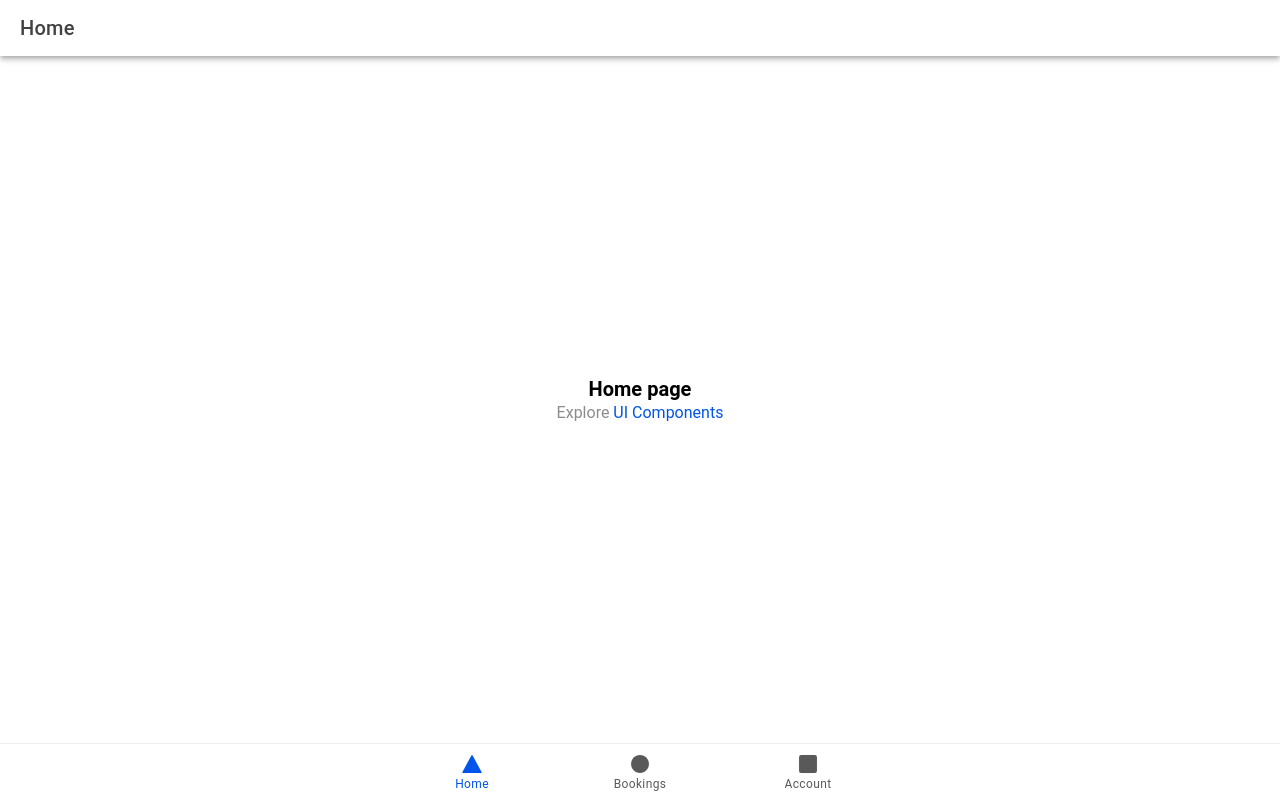
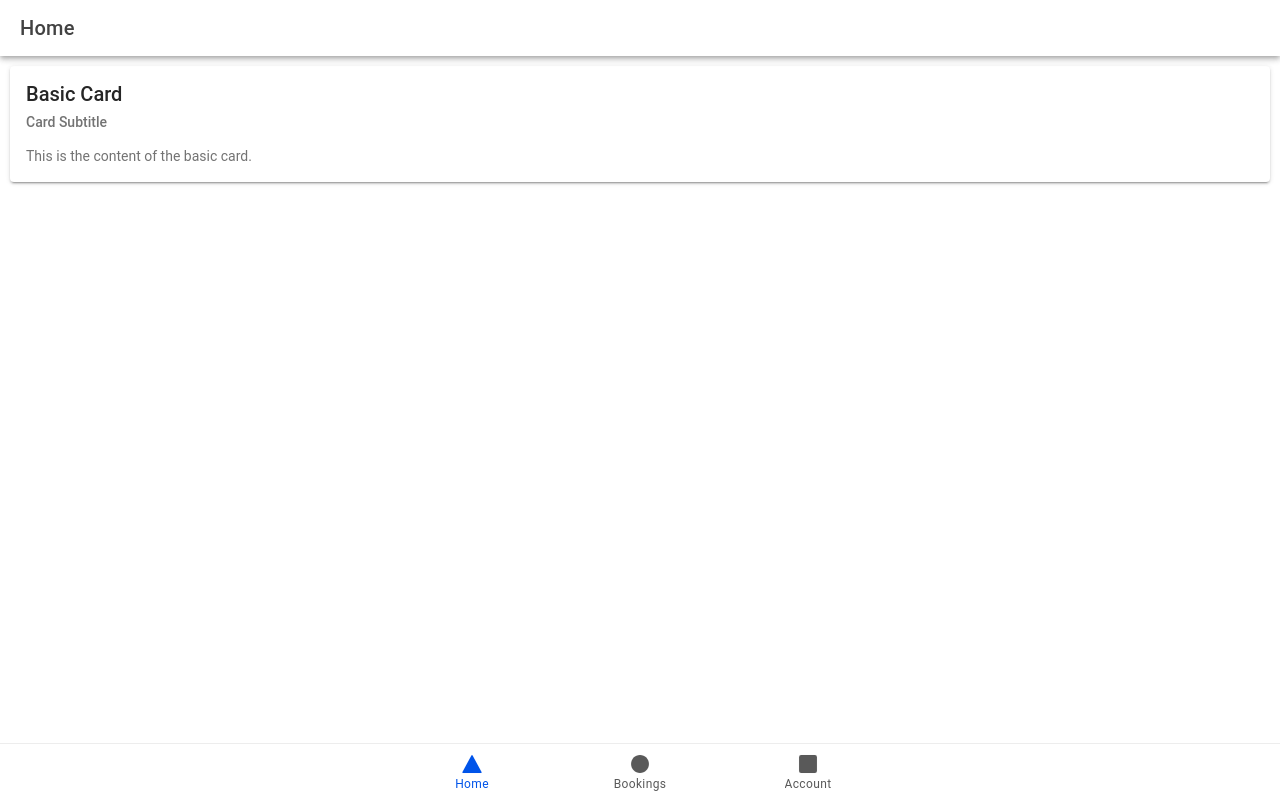
Before and after one commit to Tedeyy/Fetch-App, a React (Vite) app: page /Home in a window 1280 px wide. Built offline with nearby package versions, Linux system fonts and the light colour scheme.

Commit message:
added basic card

```diff
--- a/src/pages/home.tsx
+++ b/src/pages/home.tsx
@@ -1,5 +1,8 @@
 import { IonContent, IonHeader, IonPage, IonTitle, IonToolbar } from '@ionic/react';
-import ExploreContainer from '../components/ExploreContainer';
+import {
+    IonCard, IonCardContent, IonCardHeader, IonCardSubtitle, IonCardTitle
+} from '@ionic/react';
+
 import '../assets/css/home.css';
 
 const Tab1: React.FC = () => {
@@ -16,7 +19,15 @@ const Tab1: React.FC = () => {
             <IonTitle size="large">Home</IonTitle>
           </IonToolbar>
         </IonHeader>
-        <ExploreContainer name="Home page" />
+        <IonCard>
+          <IonCardHeader>
+            <IonCardTitle>Basic Card</IonCardTitle>
+            <IonCardSubtitle>Card Subtitle</IonCardSubtitle>
+          </IonCardHeader>
+          <IonCardContent>
+            <p>This is the content of the basic card.</p>
+          </IonCardContent>
+        </IonCard>
       </IonContent>
     </IonPage>
   );
```
